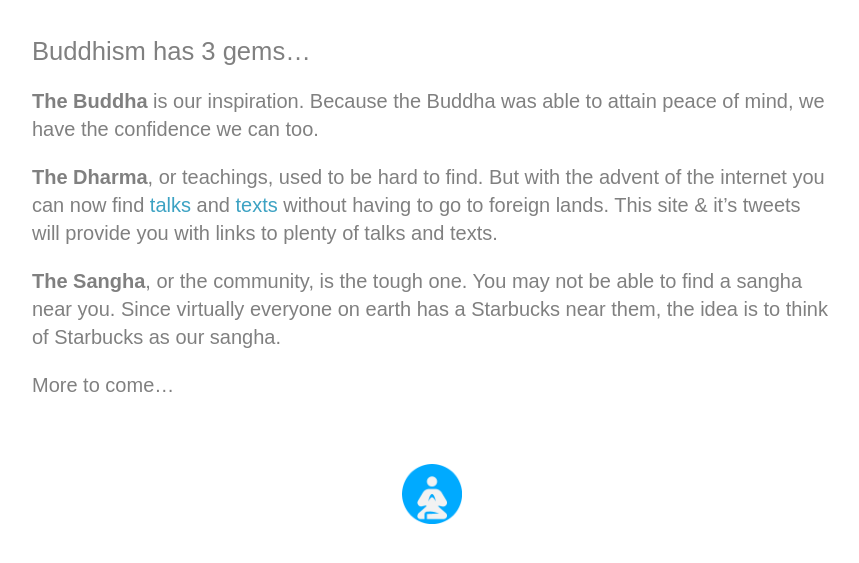
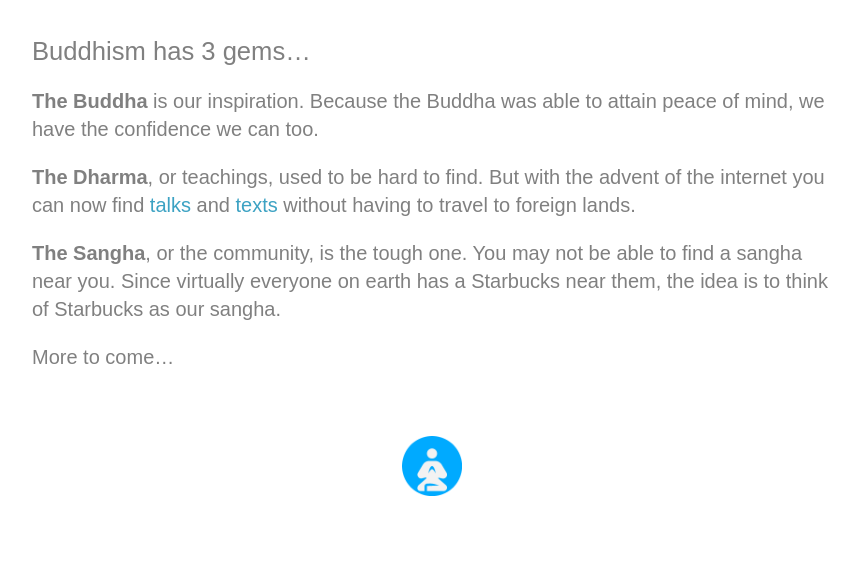
Before and after one commit to StarbucksSangha/StarbucksSangha, a Jekyll site: the page built from info.md, in a window 1280 px wide. Shown: the top 563 px of the page, without its empty margins (208-1067 px from the left). Built offline with Jekyll 4.4.1, drawn with Linux system fonts in a browser that asks for light colours.

Commit message:
Update info.md

```diff
--- a/info.md
+++ b/info.md
@@ -8,7 +8,7 @@
 
 <b>The Buddha</b> is our inspiration. Because the Buddha was able to attain peace of mind, we have the confidence we can too.
 
-<b>The Dharma</b>, or teachings, used to be hard to find. But with the advent of the internet you can now find [talks](https://www.dhammatalks.org/mp3_collections_index.html){:target="_blank"} and [texts](https://www.dhammatalks.org/suttas/index.html){:target="_blank"} without having to go to foreign lands. This site & it's tweets will provide you with links to plenty of talks and texts.
+<b>The Dharma</b>, or teachings, used to be hard to find. But with the advent of the internet you can now find [talks](https://www.dhammatalks.org/mp3_collections_index.html){:target="_blank"} and [texts](https://www.dhammatalks.org/suttas/index.html){:target="_blank"} without having to travel to foreign lands.
 
 <b>The Sangha</b>, or the community, is the tough one. You may not be able to find a sangha near you. Since virtually everyone on earth has a Starbucks near them, the idea is to think of Starbucks as our sangha.
 
```
